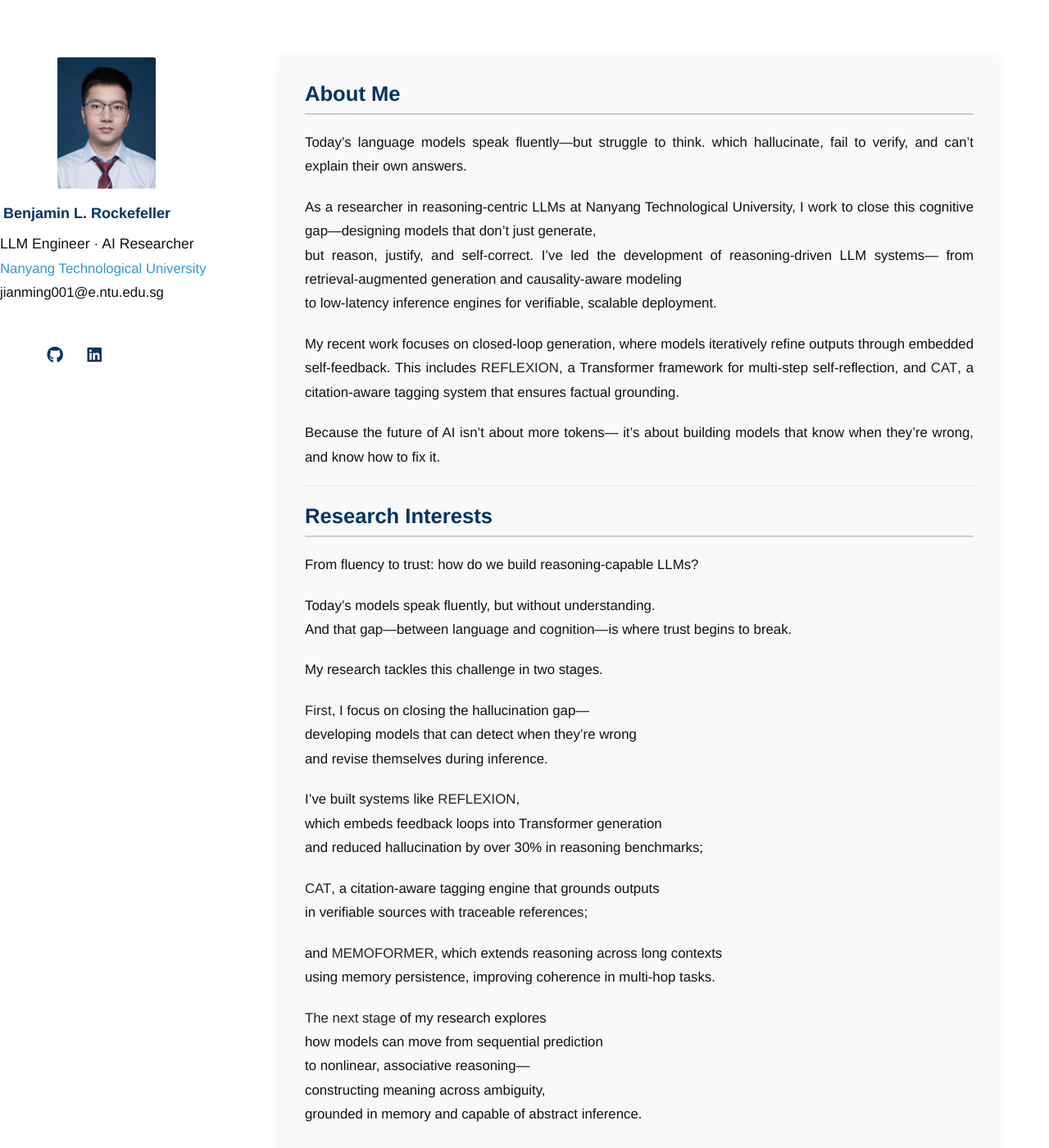
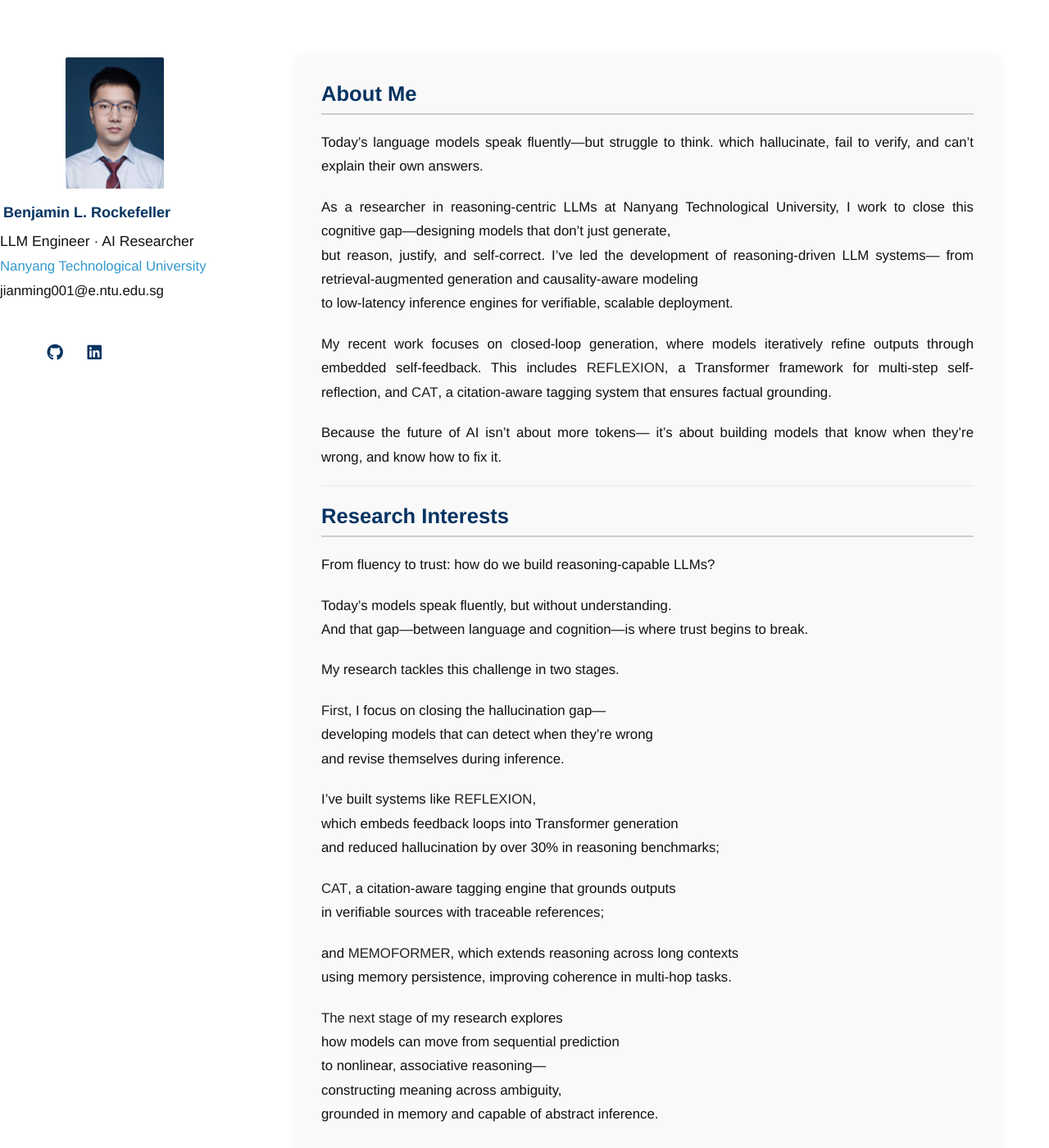
Before and after one commit to BenjaminRockefeller/benjaminrockefeller.github.io, a Jekyll site: the page built from index.md, in a window 1280 px wide and 1400 px high. Shown: the whole window at 82% size. Built offline with Jekyll 4.4.1, drawn with Linux system fonts in a browser that asks for light colours; a style sheet for code colours, icons or effects is not loaded; our own code applies the rules of GitHub Pages for plain Markdown files.

Commit message:
Update minimal-light.scss

```diff
--- a/_sass/minimal-light.scss
+++ b/_sass/minimal-light.scss
@@ -1608,3 +1608,59 @@
   overflow: hidden;
   text-overflow: ellipsis;
 }
+/* ✅ 统一排版修正方案 */
+
+/* 左侧头像栏固定宽度，并靠左 */
+header {
+  width: 280px !important;
+  padding-left: 0 !important;
+  margin-left: 0 !important;
+  text-align: left;
+  position: fixed;
+  top: 0;
+  left: 0;
+  padding-top: 4rem;
+}
+
+/* 头像优化为长方形+圆角 */
+.image.avatar img {
+  width: 120px !important;
+  height: auto;
+  object-fit: cover;
+  border-radius: 6px;
+  margin-bottom: 12px;
+  display: block;
+}
+
+/* 姓名字体优化 */
+header h1 {
+  font-size: 18px !important;
+  font-weight: 700;
+  margin-bottom: 8px;
+  text-align: left;
+  white-space: nowrap;
+}
+
+/* 三行信息统一样式 */
+header p {
+  font-size: 13px !important;
+  line-height: 1.6;
+  margin: 4px 0;
+  white-space: nowrap;
+  text-align: left;
+  color: #111;
+}
+
+/* 正文区域整体右偏，避开左栏 */
+section {
+  margin-left: 300px !important;
+  max-width: 1100px;
+  padding: 2rem;
+  background-color: #f9f9f9;
+  border-radius: 8px;
+  box-shadow: 0 4px 12px rgba(0, 0, 0, 0.05);
+  line-height: 1.8;
+  color: #111;
+  font-size: 1.05rem;
+  font-family: "Microsoft YaHei", "Helvetica Neue", Arial, sans-serif;
+}
```
